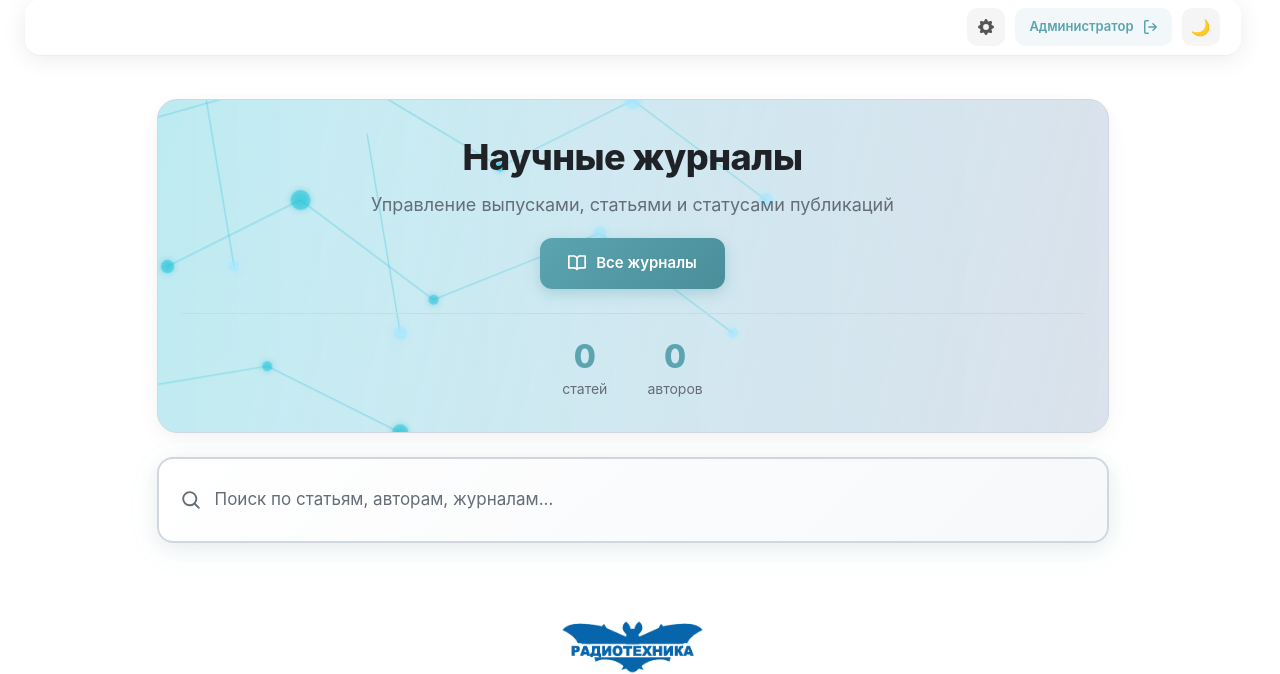
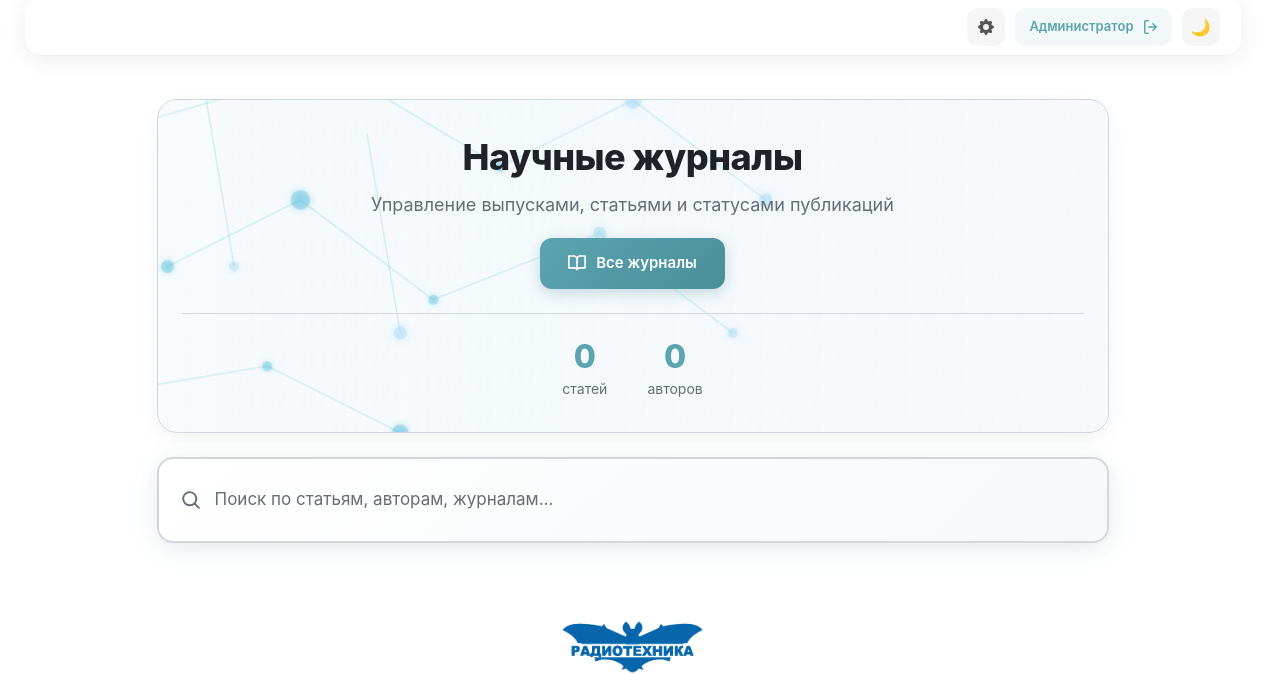
Before and after one commit to glebradiotec/journal_app, a Flask app: page / in a window 1280 px wide. Shown: the part 13-687 px from the top of the page. Run offline with Flask 3, Linux system fonts and the light colour scheme; a user stored in the database is signed in; some libraries are stand-ins or nearby versions.

Commit message:
Hero gradient: more whitish and dull, toned down mesh
Co-authored-by: Cursor <cursoragent@cursor.com>

```diff
--- a/templates/index.html
+++ b/templates/index.html
@@ -110,9 +110,9 @@
             <svg class="home-hero-mesh" viewBox="0 0 800 400" preserveAspectRatio="xMidYMid slice">
                 <defs>
                     <linearGradient id="heroMeshGrad" x1="0%" y1="0%" x2="100%" y2="0%">
-                        <stop offset="0%" stop-color="rgba(0, 188, 212, 0.12)"/>
-                        <stop offset="50%" stop-color="rgba(0, 150, 199, 0.06)"/>
-                        <stop offset="100%" stop-color="rgba(25, 55, 120, 0.04)"/>
+                        <stop offset="0%" stop-color="rgba(255, 255, 255, 0.4)"/>
+                        <stop offset="50%" stop-color="rgba(240, 248, 252, 0.15)"/>
+                        <stop offset="100%" stop-color="rgba(230, 240, 250, 0.06)"/>
                     </linearGradient>
                     <filter id="heroGlow">
                         <feGaussianBlur stdDeviation="2" result="blur"/>
@@ -131,7 +131,7 @@
                 </defs>
                 <rect width="100%" height="100%" fill="url(#heroMeshGrad)"/>
                 <!-- Связи -->
-                <g class="home-hero-lines" stroke="rgba(0, 188, 212, 0.35)" stroke-width="0.8" fill="none">
+                <g class="home-hero-lines" stroke="rgba(0, 160, 200, 0.2)" stroke-width="0.8" fill="none">
                     <line x1="80" y1="120" x2="220" y2="80"/><line x1="220" y1="80" x2="320" y2="140"/>
                     <line x1="120" y1="200" x2="200" y2="160"/><line x1="200" y1="160" x2="280" y2="220"/>
                     <line x1="60" y1="280" x2="180" y2="260"/><line x1="180" y1="260" x2="260" y2="300"/>
@@ -140,14 +140,14 @@
                     <line x1="140" y1="80" x2="160" y2="200"/><line x1="240" y1="120" x2="260" y2="240"/>
                 </g>
                 <!-- Узлы -->
-                <g class="home-hero-nodes" fill="rgba(0, 188, 212, 0.5)" filter="url(#heroGlow)">
+                <g class="home-hero-nodes" fill="rgba(0, 160, 200, 0.28)" filter="url(#heroGlow)">
                     <circle class="hero-node" cx="80" cy="120" r="4"/><circle class="hero-node" cx="220" cy="80" r="5"/>
                     <circle class="hero-node" cx="320" cy="140" r="3"/><circle class="hero-node" cx="120" cy="200" r="4"/>
                     <circle class="hero-node" cx="200" cy="160" r="6"/><circle class="hero-node" cx="280" cy="220" r="3"/>
                     <circle class="hero-node" cx="60" cy="280" r="4"/><circle class="hero-node" cx="180" cy="260" r="3"/>
                     <circle class="hero-node" cx="260" cy="300" r="5"/>
                 </g>
-                <g class="home-hero-nodes home-hero-nodes-bright" fill="rgba(160, 230, 255, 0.6)" filter="url(#heroGlowStrong)">
+                <g class="home-hero-nodes home-hero-nodes-bright" fill="rgba(140, 210, 240, 0.35)" filter="url(#heroGlowStrong)">
                     <circle class="hero-node" cx="400" cy="100" r="5"/><circle class="hero-node" cx="480" cy="160" r="4"/>
                     <circle class="hero-node" cx="380" cy="180" r="4"/><circle class="hero-node" cx="460" cy="240" r="3"/>
                     <circle class="hero-node" cx="160" cy="200" r="3"/><circle class="hero-node" cx="260" cy="240" r="4"/>
@@ -387,10 +387,10 @@ document.addEventListener('DOMContentLoaded', function() {
     margin-bottom: 24px;
     overflow: hidden;
     background: linear-gradient(105deg,
-        rgba(224, 247, 252, 1) 0%,
-        rgba(178, 235, 242, 0.85) 25%,
-        rgba(100, 200, 220, 0.25) 55%,
-        rgba(30, 80, 140, 0.12) 100%);
+        rgba(252, 253, 254, 1) 0%,
+        rgba(246, 250, 252, 0.98) 25%,
+        rgba(238, 245, 249, 0.6) 55%,
+        rgba(228, 238, 248, 0.25) 100%);
     background-size: 200% 100%;
     animation: heroGradientShift 12s ease-in-out infinite;
     border: 1px solid var(--color-border-default);
```
